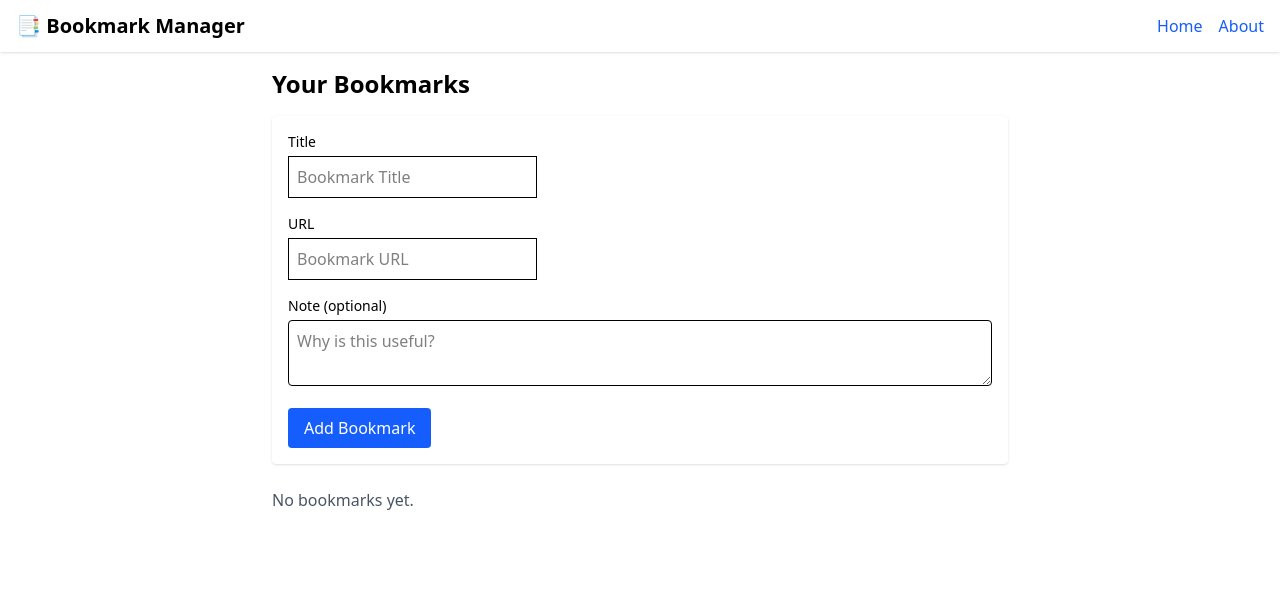
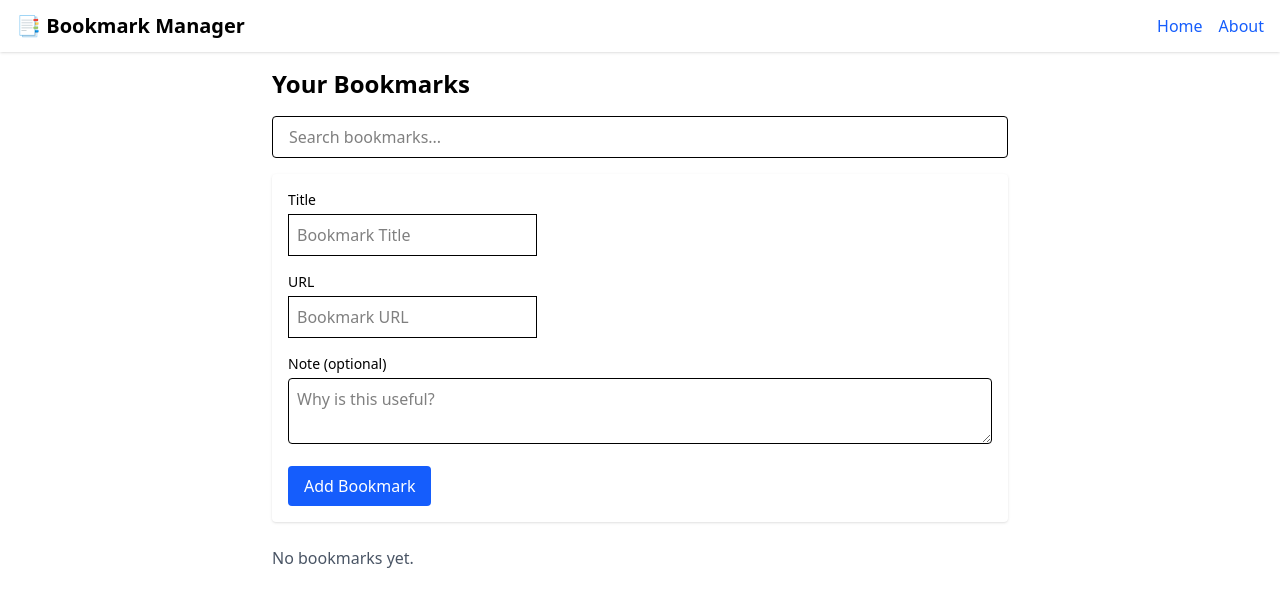
Before and after one commit to abduhafiz1993/Bookmark-Manager-App, a React (Vite) app in the folder bookmark-manager/: page / in a window 1280 px wide. Shown: the top 606 px of the page. Built offline with nearby package versions, Linux system fonts and the light colour scheme.

Commit message:
store on cookies

```diff
--- a/bookmark-manager/package.json
+++ b/bookmark-manager/package.json
@@ -11,6 +11,7 @@
   },
   "dependencies": {
     "@tailwindcss/vite": "^4.1.11",
+    "js-cookie": "^3.0.5",
     "react": "^19.1.0",
     "react-dom": "^19.1.0",
     "react-router-dom": "^7.7.0",
--- a/bookmark-manager/src/pages/Home.jsx
+++ b/bookmark-manager/src/pages/Home.jsx
@@ -1,24 +1,46 @@
 import BookmarkForm from "../components/BookmarkForm";
-import { useState } from "react";
+import { useEffect, useState } from "react";
 import BookmarkList from "../components/BookmarkList";
+import Cookies from "js-cookie";
 
 function Home() {
 const [bookmarks, setBookmarks] = useState([]);
+const [searchQuery, setSearchQuery] = useState("");
 
-const addBookmark = (bookmark) => {
+  useEffect(() => {
+    const saved = Cookies.get("bookmarks");
+    if (saved) {
+      setBookmarks(JSON.parse(saved));
+    }
+  }, []);
+
+useEffect(() => {
+    Cookies.set("bookmarks", JSON.stringify(bookmarks), { expires: 7 });
+}, [bookmarks]);
+
+
+    const addBookmark = (bookmark) => {
     setBookmarks([bookmark ,...bookmarks]);
 };
-
   const deleteBookmark = (id) => {
     const updated = bookmarks.filter((b) => b.id !== id);
     setBookmarks(updated);
   };
+  const filteredBookmarks = bookmarks.filter((bookmark) =>
+    bookmark.title.toLowerCase().includes(searchQuery.toLowerCase()));
   return (
     <div>
       <h2 className="text-2xl font-bold mb-4">Your Bookmarks</h2>
+      <input
+      type="text"
+      placeholder="Search bookmarks..."
+      className="w-full px-4 py-2 border rounded mb-4"
+      value = {searchQuery}
+      onChange={(e)=> setSearchQuery(e.target.value)}
+       />
       {/* BookmarkForm and BookmarkList will go here */}
       < BookmarkForm onAdd = {addBookmark} />
-      <BookmarkList bookmarks={bookmarks} onDelete = {deleteBookmark} />
+      <BookmarkList bookmarks={filteredBookmarks} onDelete = {deleteBookmark} />
 
     </div>
   );
```
Also changed, not shown: 1 other file (tests, documents, lock files or other folders).
